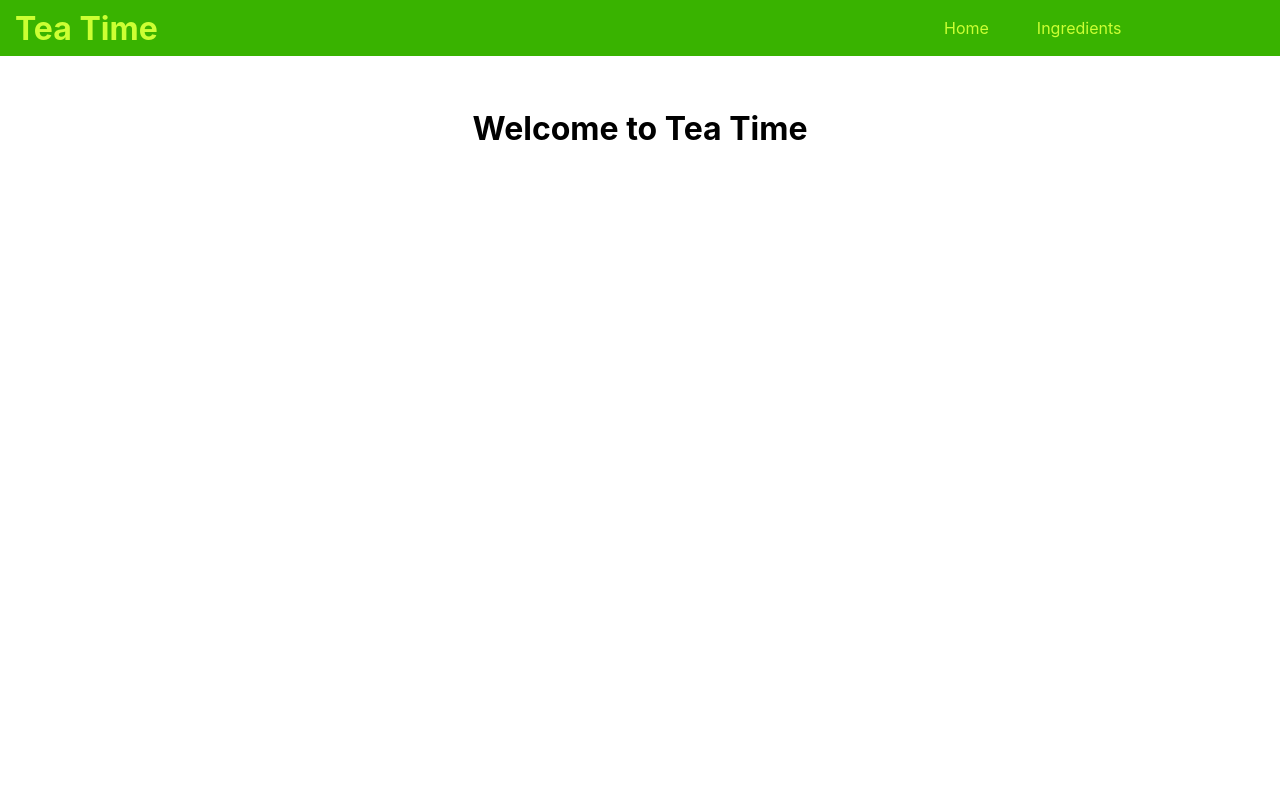
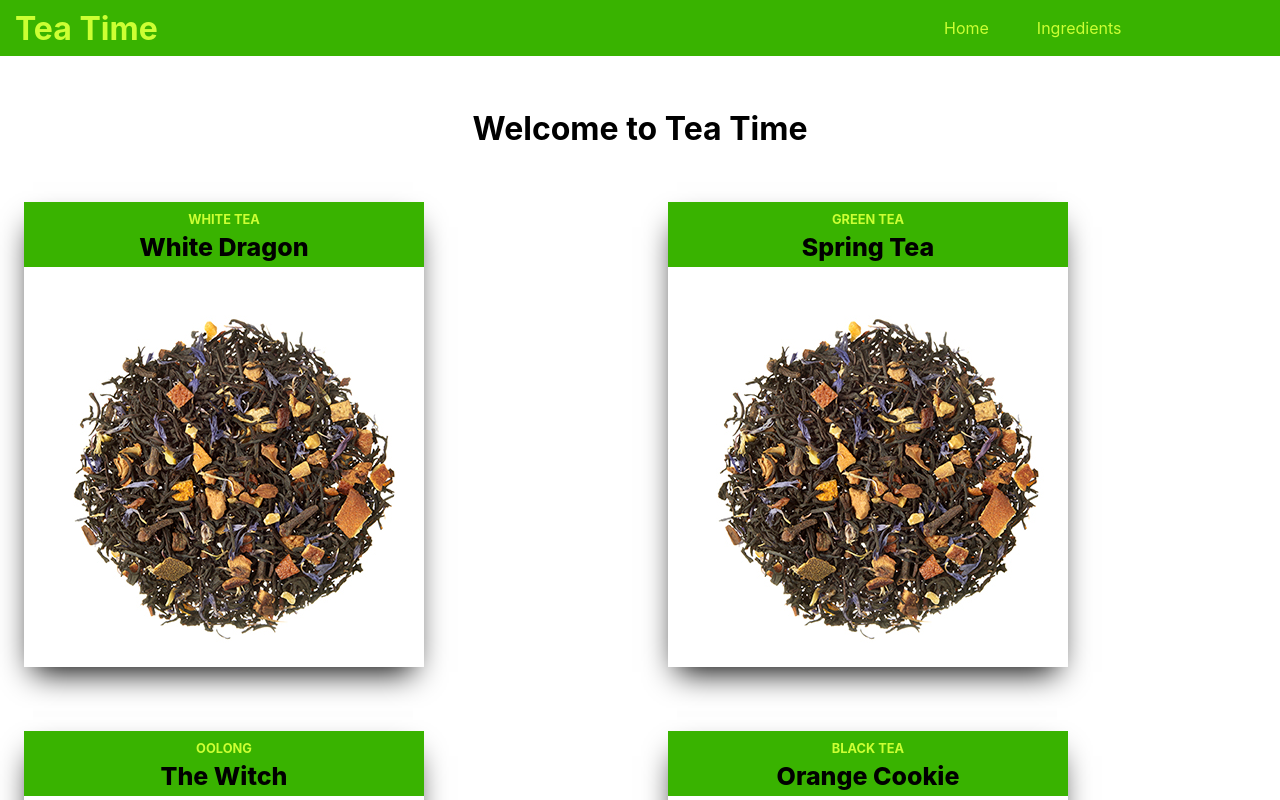
Before and after one commit to CsalaPeter/tea_website, a React (Create React App) app: page / in a window 1280 px wide. Shown: the top 800 px of the page. Built offline with nearby package versions, Linux system fonts and the light colour scheme.

Commit message:
Custom card design and JSON file added
JSON file adedd

Wip

```diff
--- a/package.json
+++ b/package.json
@@ -8,7 +8,7 @@
     "@testing-library/user-event": "^13.5.0",
     "react": "^17.0.2",
     "react-dom": "^17.0.2",
-    "react-router-dom": "^5.2.0",
+    "react-router-dom": "6.2.2",
     "react-scripts": "5.0.0",
     "web-vitals": "^2.1.4"
   },
--- a/src/app/App.jsx
+++ b/src/app/App.jsx
@@ -1,6 +1,6 @@
 import "../css/App.css";
 import MainNavbar from "../components/MainNavbar";
-import { BrowserRouter as Router, Route, Switch } from "react-router-dom";
+import { BrowserRouter as Router, Route, Routes } from "react-router-dom";
 import Ingredients from "../views/Ingredients";
 import Home from "../views/Home";
 
@@ -9,10 +9,10 @@ function App() {
     <div>
       <Router>
         <MainNavbar />
-        <Switch>
-          <Route exact path="/" component={Home}></Route>
-          <Route path="/ingredients" component={Ingredients}></Route>
-        </Switch>
+        <Routes>
+          <Route exact path="/" element={<Home />}></Route>
+          <Route path="/ingredients" element={<Ingredients />}></Route>
+        </Routes>
       </Router>
     </div>
   );
--- a/src/css/views/home.css
+++ b/src/css/views/home.css
@@ -3,3 +3,46 @@
   justify-content: center;
   padding: 2rem;
 }
+
+.teaDispaly {
+  max-width: 100vw;
+  display: grid;
+  grid-template-columns: repeat(auto-fit, minmax(400px, 1fr));
+  gap: 2rem;
+  margin: auto;
+  padding-left: 1.5rem;
+}
+
+.teaCard {
+  background: hsl(101, 100%, 35%);
+  width: 400px;
+  display: inline-block;
+  margin: auto;
+  border: 1rem;
+  position: relative;
+  text-align: center;
+  box-shadow: -1px 15px 30px -10px black;
+  margin-bottom: 2rem;
+}
+
+.category {
+  text-transform: uppercase;
+  font-size: 0.8rem;
+  font-weight: 700;
+  margin-bottom: 5px;
+  color: hsl(75, 100%, 60%);
+  margin-top: 10px;
+}
+
+.teaName {
+  font-size: 25px;
+  font-weight: 800;
+  margin-bottom: 5px;
+}
+
+.teaImg {
+  position: relative;
+  height: 400px;
+  max-width: 400px;
+  background: url(../../test.jpg);
+}
--- /dev/null
+++ b/src/teas.js
@@ -0,0 +1,146 @@
+export const teaData = [
+  {
+    id: "1",
+    name: "White Dragon",
+    tags: ["White Tea", "Green Tea", "Fruity"],
+    ingredients: [
+      "Sencha (Green Tea)",
+      "Pai Mu Tan (White Tea)",
+      "Dragon Fruit",
+      "Kiwi",
+      "Raspberry",
+      "Pomegranate Seeds",
+    ],
+    brewTime: "3-4 min",
+    description:
+      "Lorem ipsum dolor sit amet consectetur adipisicing elit. Sunt minima nam recusandae ducimus omnis quo ab, repudiandae illum fugiat labore?",
+  },
+
+  {
+    id: "2",
+    name: "Spring Tea",
+    tags: ["Green Tea", "Flowers"],
+    ingredients: [
+      "Green Tea",
+      "Strawberry",
+      "Rosebuds",
+      "Mallow",
+      "Sunflower Petals",
+    ],
+    brewTime: "3-5 min",
+    description:
+      "Lorem ipsum dolor sit amet consectetur adipisicing elit. Sunt minima nam recusandae ducimus omnis quo ab, repudiandae illum fugiat labore?",
+  },
+
+  {
+    id: "3",
+    name: "The Witch",
+    tags: ["Oolong", "Green Tea", "Flowers"],
+    ingredients: ["Oolong Tea", "Green Tea", "Pink Rosebuds", "Roman Camomile"],
+    brewTime: "4-5 min",
+    description:
+      "Lorem ipsum dolor sit amet consectetur adipisicing elit. Sunt minima nam recusandae ducimus omnis quo ab, repudiandae illum fugiat labore?",
+  },
+
+  {
+    id: "4",
+    name: "Orange Cookie",
+    tags: ["Black Tea"],
+    ingredients: ["Black Tea", "Cinemon", "Cardamom", "Orange", "Rose Pepper"],
+    brewTime: "2-3 min",
+    description:
+      "Lorem ipsum dolor sit amet consectetur adipisicing elit. Sunt minima nam recusandae ducimus omnis quo ab, repudiandae illum fugiat labore?",
+  },
+
+  {
+    id: "6",
+    name: "Flower Dance",
+    tags: ["Roibos", "Flowers"],
+    ingredients: [
+      "Roibos",
+      "Rose Petals",
+      "Blue Cornflower Petal",
+      "Sunflower Petals",
+    ],
+    brewTime: "5 min",
+    description:
+      "Lorem ipsum dolor sit amet consectetur adipisicing elit. Sunt minima nam recusandae ducimus omnis quo ab, repudiandae illum fugiat labore?",
+  },
+
+  {
+    id: "7",
+    name: "Mate Sweet Orange",
+    tags: ["Mate"],
+    ingredients: [
+      "Green Mate Tea",
+      "Licorice",
+      "Orange Peel",
+      "Orange Blossom",
+    ],
+    brewTime: "4-5 min",
+    description:
+      "Lorem ipsum dolor sit amet consectetur adipisicing elit. Sunt minima nam recusandae ducimus omnis quo ab, repudiandae illum fugiat labore?",
+  },
+
+  {
+    id: "8",
+    name: "Fruit Sea",
+    tags: ["Fruity", "Flowers"],
+    ingredients: [
+      "Apple Pieces",
+      "Pear Pieces",
+      "Rosebuds",
+      "Strawberry",
+      "Raspberry",
+      "Blue Cornflower",
+      "Blackberry Leaves",
+      "Merigold",
+      "Roman chamomile",
+    ],
+    brewTime: "8-10 min",
+    description:
+      "Lorem ipsum dolor sit amet consectetur adipisicing elit. Sunt minima nam recusandae ducimus omnis quo ab, repudiandae illum fugiat labore?",
+  },
+
+  {
+    id: "9",
+    name: "Rosemary",
+    tags: ["Herbal", "Flowers"],
+    ingredients: [
+      "Peppermint",
+      "Rosemary",
+      "Eucalyptus",
+      "Licorice",
+      "Blackberry Leaves",
+      "Rosebuds",
+      "Rose Petals",
+    ],
+    brewTime: "8-10 min",
+    description:
+      "Lorem ipsum dolor sit amet consectetur adipisicing elit. Sunt minima nam recusandae ducimus omnis quo ab, repudiandae illum fugiat labore?",
+  },
+
+  {
+    id: "10",
+    name: "Forest",
+    tags: ["Herbal"],
+    ingredients: [
+      "Cinemon",
+      "Licorice",
+      "Ginger",
+      "Rosemary",
+      "Peppermint",
+      "Cardamom",
+      "Carob",
+      "Damiana",
+      "Fennel",
+      "Medical Sage",
+      "Pepper",
+      "Clove",
+      "Sarsaparilla",
+    ],
+    brewTime: "8-10 min",
+    description:
+      "Lorem ipsum dolor sit amet consectetur adipisicing elit. Sunt minima nam recusandae ducimus omnis quo ab, repudiandae illum fugiat labore?",
+  },
+];
--- a/src/views/Home.jsx
+++ b/src/views/Home.jsx
@@ -1,13 +1,47 @@
 import "../css/views/home.css";
+import { teaData } from "../teas";
 
 function Home() {
   return (
-    <div className="page">
-      <header className="header">
-        <h1>Welcome to Tea Time</h1>
-      </header>
-    </div>
+    <>
+      <HomePageHeader />
+      <div className="teaDispaly">
+        {teaData.map((teaData, id) => {
+          return (
+            <div className="card" key={id}>
+              <Teas
+                key={id}
+                name={teaData.name}
+                tags={teaData.tags}
+                brewTime={teaData.brewTime}
+                ingredients={teaData.ingredients}
+              />
+            </div>
+          );
+        })}
+      </div>
+    </>
   );
 }
 
+const HomePageHeader = () => {
+  return (
+    <header className="header">
+      <h1>Welcome to Tea Time</h1>
+    </header>
+  );
+};
+
+const Teas = ({ name, tags, ingredients, brewTime }) => {
+  return (
+    <div className="wrapper">
+      <div className="teaCard">
+        <div className="category">{tags[0]}</div>
+        <div className="teaName">{name}</div>
+        <div className="teaImg"></div>
+      </div>
+    </div>
+  );
+};
+
 export default Home;
```
Also changed, not shown: src/test.jpg (added), 1 other file (tests, documents, lock files or other folders).
